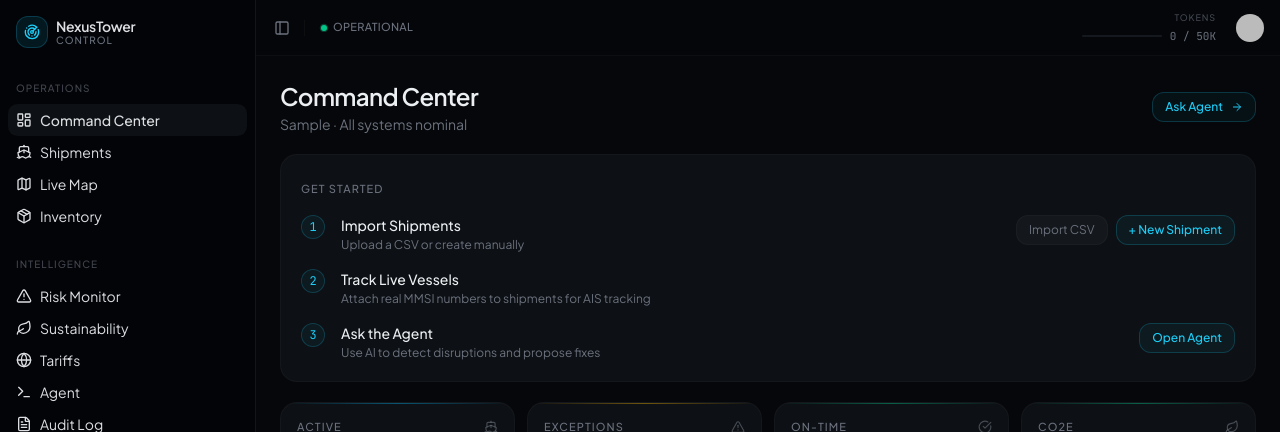
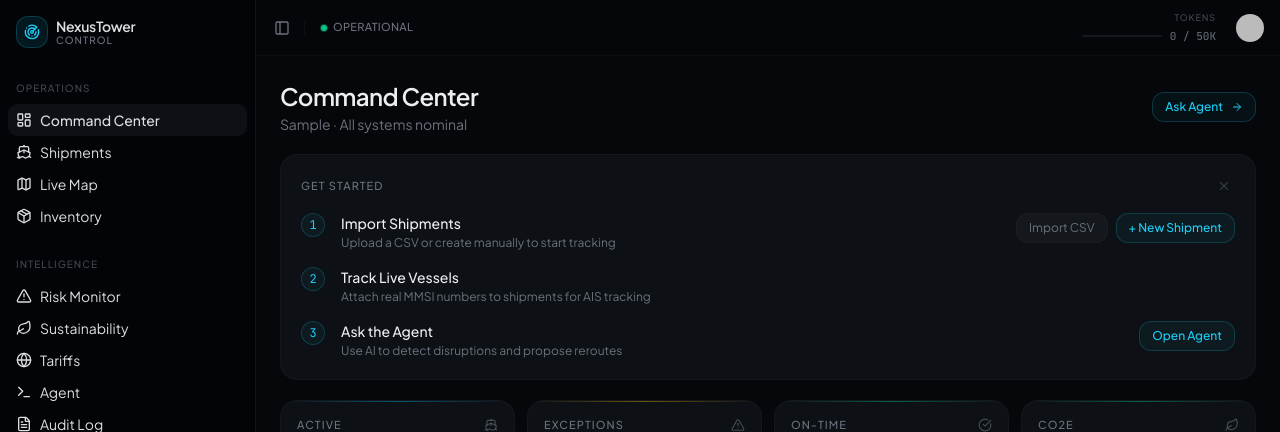
Before and after one commit to yatinkalra22/nexus-tower, a Next.js app: page /dashboard in a window 1280 px wide. Shown: the top 432 px of the page. Built offline with nearby package versions, Linux system fonts and the light colour scheme; no server answers; the database is empty; sample sign-in values are in the browser's storage; some icons are missing.

Commit message:
feat: make onboarding banner dismissible via localStorage

```diff
--- a/src/app/(dashboard)/dashboard/page.tsx
+++ b/src/app/(dashboard)/dashboard/page.tsx
@@ -7,6 +7,7 @@ import { shipments, exceptions, eventsAudit } from "@/db/schema";
 import { count, eq, ne, desc } from "drizzle-orm";
 import { Ship, AlertTriangle, CheckCircle, Leaf, ArrowRight } from "lucide-react";
 import { computeGwp } from "@/lib/analytics/gwp";
+import { GetStartedBanner } from "@/components/dashboard/get-started";
 import Link from "next/link";
 
 export const dynamic = "force-dynamic";
@@ -103,39 +104,9 @@ export default async function DashboardPage() {
         </div>
       )}
 
-      {/* Get Started Banner — shown when no shipments exist */}
+      {/* Get Started Banner — dismissible, stored in localStorage */}
       {activeCount === 0 && recentShipments.length === 0 && !dataUnavailable && (
-        <div className="rounded-xl border border-border/50 bg-card p-5">
-          <span className="text-[11px] font-medium tracking-widest uppercase text-muted-foreground">Get Started</span>
-          <div className="mt-4 flex flex-col gap-4">
-            <div className="flex items-start gap-4">
-              <span className="flex size-6 shrink-0 items-center justify-center rounded-full border border-primary/20 bg-primary/5 text-xs font-mono text-primary">1</span>
-              <div className="flex-1 min-w-0">
-                <p className="text-sm font-medium">Import Shipments</p>
-                <p className="text-xs text-muted-foreground mt-0.5">Upload a CSV or create manually</p>
-              </div>
-              <div className="flex gap-2 shrink-0">
-                <Link href="/docs/samples/shipments.example.csv" className="rounded-lg border border-border/50 bg-white/[0.03] px-3 py-1.5 text-xs text-muted-foreground hover:text-foreground hover:border-primary/30 transition-colors">Import CSV</Link>
-                <Link href="/dashboard/shipments/new" className="rounded-lg border border-primary/20 bg-primary/5 px-3 py-1.5 text-xs font-medium text-primary hover:bg-primary/10 transition-colors">+ New Shipment</Link>
-              </div>
-            </div>
-            <div className="flex items-start gap-4">
-              <span className="flex size-6 shrink-0 items-center justify-center rounded-full border border-primary/20 bg-primary/5 text-xs font-mono text-primary">2</span>
-              <div className="flex-1 min-w-0">
-                <p className="text-sm font-medium">Track Live Vessels</p>
-                <p className="text-xs text-muted-foreground mt-0.5">Attach real MMSI numbers to shipments for AIS tracking</p>
-              </div>
-            </div>
-            <div className="flex items-start gap-4">
-              <span className="flex size-6 shrink-0 items-center justify-center rounded-full border border-primary/20 bg-primary/5 text-xs font-mono text-primary">3</span>
-              <div className="flex-1 min-w-0">
-                <p className="text-sm font-medium">Ask the Agent</p>
-                <p className="text-xs text-muted-foreground mt-0.5">Use AI to detect disruptions and propose fixes</p>
-              </div>
-              <Link href="/dashboard/agent" className="shrink-0 rounded-lg border border-primary/20 bg-primary/5 px-3 py-1.5 text-xs font-medium text-primary hover:bg-primary/10 transition-colors">Open Agent</Link>
-            </div>
-          </div>
-        </div>
+        <GetStartedBanner />
       )}
 
       {/* KPI Strip */}
--- /dev/null
+++ b/src/components/dashboard/get-started.tsx
@@ -0,0 +1,94 @@
+"use client";
+
+import { useState, useEffect } from "react";
+import Link from "next/link";
+import { X } from "lucide-react";
+
+const STORAGE_KEY = "nexustower-onboarding-dismissed";
+
+export function GetStartedBanner() {
+  const [dismissed, setDismissed] = useState(true); // default hidden to avoid flash
+
+  useEffect(() => {
+    setDismissed(localStorage.getItem(STORAGE_KEY) === "true");
+  }, []);
+
+  if (dismissed) return null;
+
+  const handleDismiss = () => {
+    localStorage.setItem(STORAGE_KEY, "true");
+    setDismissed(true);
+  };
+
+  return (
+    <div className="rounded-xl border border-border/50 bg-card p-5 animate-fade-in">
+      <div className="flex items-center justify-between">
+        <span className="text-[11px] font-medium tracking-widest uppercase text-muted-foreground">
+          Get Started
+        </span>
+        <button
+          onClick={handleDismiss}
+          className="rounded-md p-1 text-muted-foreground/40 hover:text-muted-foreground transition-colors"
+          aria-label="Dismiss"
+        >
+          <X className="size-3.5" />
+        </button>
+      </div>
+      <div className="mt-4 flex flex-col gap-4">
+        <div className="flex flex-col sm:flex-row items-start gap-3 sm:gap-4">
+          <span className="flex size-6 shrink-0 items-center justify-center rounded-full border border-primary/20 bg-primary/5 text-xs font-mono text-primary">
+            1
+          </span>
+          <div className="flex-1 min-w-0">
+            <p className="text-sm font-medium">Import Shipments</p>
+            <p className="text-xs text-muted-foreground mt-0.5">
+              Upload a CSV or create manually to start tracking
+            </p>
+          </div>
+          <div className="flex gap-2 shrink-0">
+            <Link
+              href="/dashboard/shipments"
+              className="rounded-lg border border-border/50 bg-white/[0.03] px-3 py-1.5 text-xs text-muted-foreground hover:text-foreground hover:border-primary/30 transition-colors"
+            >
+              Import CSV
+            </Link>
+            <Link
+              href="/dashboard/shipments/new"
+              className="rounded-lg border border-primary/20 bg-primary/5 px-3 py-1.5 text-xs font-medium text-primary hover:bg-primary/10 transition-colors"
+            >
+              + New Shipment
+            </Link>
+          </div>
+        </div>
+        <div className="flex flex-col sm:flex-row items-start gap-3 sm:gap-4">
+          <span className="flex size-6 shrink-0 items-center justify-center rounded-full border border-primary/20 bg-primary/5 text-xs font-mono text-primary">
+            2
+          </span>
+          <div className="flex-1 min-w-0">
+            <p className="text-sm font-medium">Track Live Vessels</p>
+            <p className="text-xs text-muted-foreground mt-0.5">
+              Attach real MMSI numbers to shipments for AIS tracking
+            </p>
+          </div>
+        </div>
+        <div className="flex flex-col sm:flex-row items-start gap-3 sm:gap-4">
+          <span className="flex size-6 shrink-0 items-center justify-center rounded-full border border-primary/20 bg-primary/5 text-xs font-mono text-primary">
+            3
+          </span>
+          <div className="flex-1 min-w-0">
+            <p className="text-sm font-medium">Ask the Agent</p>
+            <p className="text-xs text-muted-foreground mt-0.5">
+              Use AI to detect disruptions and propose reroutes
+            </p>
+          </div>
+          <Link
+            href="/dashboard/agent"
+            className="shrink-0 rounded-lg border border-primary/20 bg-primary/5 px-3 py-1.5 text-xs font-medium text-primary hover:bg-primary/10 transition-colors"
+          >
+            Open Agent
+          </Link>
+        </div>
+      </div>
+    </div>
+  );
+}
```
